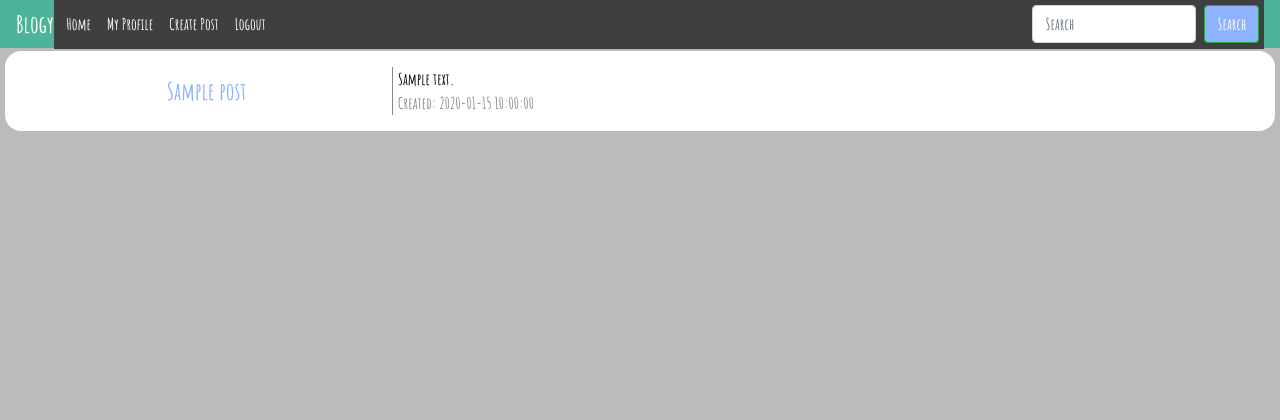
After one commit to gruiz016/blogy-post, a Flask app: page /posts in a window 1280 px wide. The commit adds this page. Shown: the top 420 px of the page. Run offline with Flask 2, Linux system fonts and the light colour scheme; tables that the repository leaves empty hold one stand-in row (values such as "Sample post"); some libraries are stand-ins or nearby versions.

Commit message:
added blog posts

```diff
--- a/app.py
+++ b/app.py
@@ -1,18 +1,19 @@
+# Dependencies and models
 from flask import Flask, render_template, redirect, request, flash, session
 from models.user import db, connect_db, User
+from models.post import Post
+# Helper functions
 from utilities.signup import signup_user, confirm_user, validate_and_try_user
 from utilities.login import login_user, check_if_logged_in
-from utilities.edit_user import edit_user_info, delete_user
+from utilities.edit_user import edit_user_info, delete_user, auth_user_edit
+from utilities.post_edit import save_user_post
 
 app = Flask(__name__)
-
 app.config['SQLALCHEMY_DATABASE_URI'] = 'postgresql:///blogy_db'
 app.config['SQLALCHEMY_TRACK_MODIFICATIONS'] = False
 app.config['SQLALCHEMY_ECHO'] = True
 app.config['SECRET_KEY'] = 'abc1122311231'
-
 connect_db(app)
-
 
 @app.route('/')
 def index():
@@ -30,7 +31,6 @@ def login():
     return login_user(user)
 
 
-
 @app.route('/sign-up')
 def signup():
     return render_template('signup.html')
@@ -44,14 +44,14 @@ def show_signed_up_user_profile():
     url = request.form['profile-pic'].lower()
     username = request.form['username'].lower()
     password = request.form['password']
-
     return validate_and_try_user(f_name, l_name, url, username, password)
 
 
 @app.route('/user/<int:user_id>')
 def method_name(user_id):
     user = User.get_user_by_id(user_id)
-    return render_template('user.html', user=user)
+    user_posts = Post.get_post_by_user(user_id)
+    return render_template('user.html', user=user, posts=user_posts)
 
 
 @app.route('/users')
@@ -62,7 +62,9 @@ def show_users():
 @app.route('/user/<int:user_id>/edit')
 def edit_user(user_id):
     user = User.get_user_by_id(user_id)
-    return render_template('edit.html', user=user)
+    check_id = session.get('user_id')
+    return auth_user_edit(user, user_id, check_id)
+
 
 @app.route('/user/<int:user_id>/edit', methods=['POST'])
 def edit_user_confirm(user_id):
@@ -72,7 +74,6 @@ def edit_user_confirm(user_id):
     username = request.form['username'].lower()
     password = request.form['password']
     user = User.get_user_by_id(user_id)
-
     return edit_user_info(user, f_name, l_name, url, username, password)
 
 @app.route('/user/<int:user_id>/delete')
@@ -83,3 +84,25 @@ def remove_user(user_id):
 def logout():
     session.clear()
     return redirect('/')
+
+@app.route('/create-post')
+def create_post():
+    return render_template('create.html')
+
+@app.route('/create-post', methods=['POST'])
+def save_post():
+    title = request.form['title']
+    content = request.form['content']
+    user_id = session.get('user_id')
+    return save_user_post(title=title, content=content, user_id=user_id)
+
+@app.route('/posts')
+def posts():
+    all_post = Post.get_all_posts()
+    return render_template('posts.html', posts=all_post)
+
+@app.route('/post/details/<int:post_id>')
+def post_details(post_id):
+    post = Post.get_post_by_id(post_id)
+    user = User.get_user_by_id(post.user_id)
+    return render_template('post_details.html', post=post, user=user)
--- /dev/null
+++ b/models/post.py
@@ -0,0 +1,31 @@
+from models.user import db, User, relationship
+from datetime import datetime
+
+class Post(db.Model):
+    '''Creates a Post model'''
+
+    __tablename__ = 'posts'
+
+    def __repr__(self):
+        p = self
+        return f'<Post id={p.id}, title={p.title}, content={p.content}, user_id={p.user_id}, created_at={p.created_at}>'
+
+    users = relationship("User")
+
+    id = db.Column(db.Integer, primary_key=True, autoincrement=True)
+    title = db.Column(db.String, nullable=False)
+    content = db.Column(db.String, nullable=False)
+    created_at = db.Column(db.DateTime, default=datetime.now())
+    user_id = db.Column(db.Integer, db.ForeignKey('users.id'), nullable=False)
+
+    @classmethod
+    def get_all_posts(cls):
+        return cls.query.all()
+
+    @classmethod
+    def get_post_by_user(cls, user_id):
+        return cls.query.filter_by(user_id=user_id).all()
+
+    @classmethod
+    def get_post_by_id(cls, post_id):
+        return cls.query.get(post_id)
--- a/models/user.py
+++ b/models/user.py
@@ -1,12 +1,11 @@
 from flask_sqlalchemy import SQLAlchemy
+from sqlalchemy.orm import relationship
 
 db = SQLAlchemy()
-
 
 def connect_db(app):
     db.app = app
     db.init_app(app)
-
 
 class User(db.Model):
     '''Creates a user model'''
@@ -16,6 +15,8 @@ class User(db.Model):
     def __repr__(self):
         u = self
         return f'<User id={u.id}, first_name={u.first_name}, last_name={u.last_name}, username={u.username}>'
+
+    posts = relationship("Post")
 
     id = db.Column(db.Integer, primary_key=True, autoincrement=True)
     first_name = db.Column(db.String(50), nullable=False)
--- a/static/app.css
+++ b/static/app.css
@@ -7,7 +7,7 @@ body {
   padding: 0;
   height: 100vh;
   width: 100vw;
-    font-family: 'Amatic SC', cursive;
+  font-family: "Amatic SC", cursive;
   display: grid;
   grid-template-columns: 0.3rem 1fr 0.3rem;
   grid-template-rows: 3rem 1fr 2rem;
@@ -33,14 +33,14 @@ nav {
 
 .navbar-collapse {
   background: #3f3f3f;
-    padding: .3rem;
+  padding: 0.3rem;
 }
 
 .nav-link {
   color: white;
 }
 
-.alert{
+.alert {
   font-size: 1.4rem;
 }
 
@@ -66,7 +66,7 @@ main {
   background: #ffffff;
   width: 20rem;
   height: 10rem;
-    padding: 0 .4rem;
+  padding: 0 0.4rem;
   display: flex;
   flex-direction: column;
   justify-content: space-evenly;
@@ -101,9 +101,10 @@ main {
 }
 
 label,
-input {
+input,
+textarea {
   width: 100%;
-    margin: 0 .3rem;
+  margin: 0 0.3rem;
 }
 
 label {
@@ -111,7 +112,8 @@ label {
   text-decoration: underline;
 }
 
-input {
+input,
+textarea {
   border: 1px solid #12b187a3;
 }
 
@@ -125,7 +127,8 @@ input {
 }
 
 .profile,
-.profile-multi-users {
+.profile-multi-users,
+.profile-post {
   background: #ffffff;
   border-radius: 1rem;
   display: flex;
@@ -133,7 +136,9 @@ input {
   align-items: center;
   margin: auto;
   padding: 1rem;
+  width: 100%;
 }
+
 
 .profile-multi-users {
   margin: 1rem;
@@ -146,7 +151,7 @@ input {
   justify-content: space-evenly;
 }
 
-.profile-pic{
+.profile-pic {
   box-shadow: 3px 3px 3px 3px rgba(0, 0, 0, 0.3);
   width: 50%;
   height: 50%;
@@ -167,6 +172,65 @@ input {
   justify-content: space-between;
 }
 
+.profile-post {
+    width: 100%;
+    margin: .2rem 0;
+    flex-direction: row;
+    align-items: center;
+    justify-content: space-evenly;
+    flex-wrap: nowrap;
+}
+
+.posts {
+    width: 30%;
+    display: flex;
+    flex-direction: row;
+    flex-wrap: nowrap;
+    justify-content: center;
+    align-items: center;
+}
+
+.content-post {
+    width: 70%;
+    border-left: 1px solid #878787;
+    padding: 0 .3rem;
+}
+
+.post-title {
+    margin: 0;
+    color: black;
+    color: #8eb2fe;
+    font-size: 1.5rem;
+}
+
+.created-at {
+    margin: 0;
+    color: #878787;
+}
+
+.post-content {
+    width: 100%;
+    margin: 0;
+    color: black;
+    font-size: 1rem;
+}
+
+.details-content {
+    font-size: 1.5rem;
+    height: 100%;
+}
+
+.post-details {
+    height: 100%;
+    display: flex;
+    flex-direction: column;
+    justify-content: center;
+}
+
+.user {
+    font-size: 1.4rem;
+}
+
 footer {
   background: #12b187a3;
   grid-column: 1/-1;
--- a/templates/base.html
+++ b/templates/base.html
@@ -28,6 +28,9 @@
                 </li>
                 <li class="nav-item">
                     <a class="nav-link" href="/user/{{session['user_id']}}">My Profile</a>
+                </li>
+                <li class="nav-item">
+                    <a class="nav-link" href="/create-post">Create Post</a>
                 </li>
                 <li class="nav-item">
                     <a class="nav-link" href="/logout">Logout</a>
--- a/templates/edit.html
+++ b/templates/edit.html
@@ -31,7 +31,7 @@
 
     <div class="login-actions">
         <button class="btn">Confirm</button>
-        <a href="/users" class="btn">Cancel</a>
+        <a href="/user/{{user.id}}" class="btn">Cancel</a>
     </div>
 </form>
 {% endblock %}
--- a/templates/home.html
+++ b/templates/home.html
@@ -1,5 +1,5 @@
 {% extends 'base.html' %}
-{% block title %}Home{% endblock %}
+{% block title %}All Users{% endblock %}
 
 {% block content %}
 {% for user in users %}
--- /dev/null
+++ b/templates/posts.html
@@ -0,0 +1,17 @@
+{% extends 'base.html' %}
+{% block title %}Home{% endblock %}
+{% block content %}
+
+{% for post in posts %}
+<section class="profile-post">
+    <a class="posts" href="/post/details/{{post.id}}">
+        <h2 class="post-title text-center">{{post.title}}</h2>
+    </a>
+    <div class="content-post">
+        <p class="post-content">{{post.content}}</p>
+        <p class="created-at">Created: {{post.created_at}}</p>
+    </div>
+</section>
+{% endfor %}
+
+{% endblock %}
--- a/templates/signup.html
+++ b/templates/signup.html
@@ -16,7 +16,7 @@
 
     <div class="url">
         <label for="profile-pic">Url:</label>
-        <input type="text" name="profile-pic" id="profile-pic">
+        <input type="text" name="profile-pic" id="profile-pic" placeholder="This can be blank!">
     </div>
 
     <div class="username">
```
Also changed, not shown: templates/create.html (added, +23 -0 lines), templates/post_details.html (added, +11 -0 lines), templates/user.html (+12 -0 lines), utilities/edit_user.py (+12 -2 lines), utilities/login.py (+6 -2 lines), utilities/post_edit.py (added, +8 -0 lines), utilities/signup.py (+7 -1 lines). Lines whose indentation alone changed are shown as unchanged.
